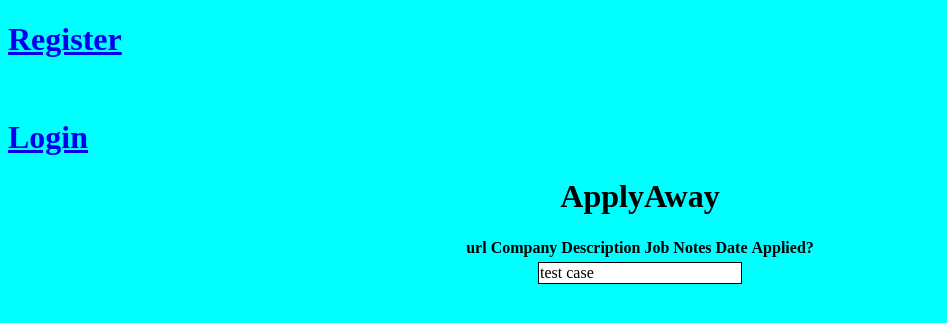
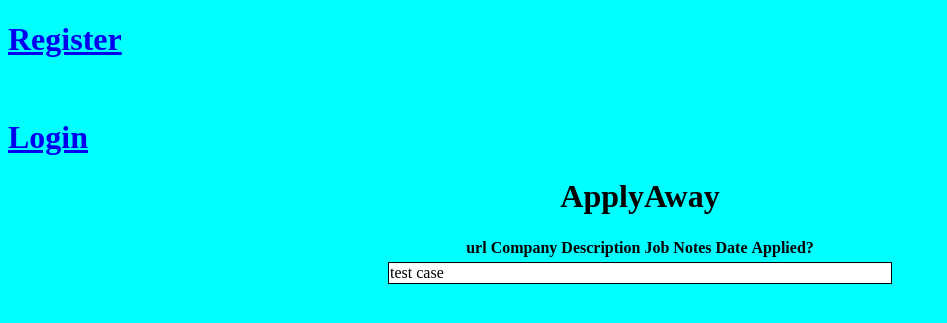
Before and after one commit to parth1175/ForFreelancer, a Django app: template demoapp/templates/demoapp/htmlcode.html in a window 1280 px wide. Shown: the top 323 px of the page, without its empty margins (0-947 px from the left). Run offline with Django 4.2, Linux system fonts and the light colour scheme; the template is opened without the code that fills it, so the values that code supplies are empty.

Commit message:
11th commit

```diff
--- a/demoapp/templates/demoapp/htmlcode.html
+++ b/demoapp/templates/demoapp/htmlcode.html
@@ -68,7 +68,7 @@
 
         <table>
             <tr>
-                <td width="50px">test case</td>
+                <td style ="width: 500px;">test case</td>
             </tr>
         </table>
 </center>
```
